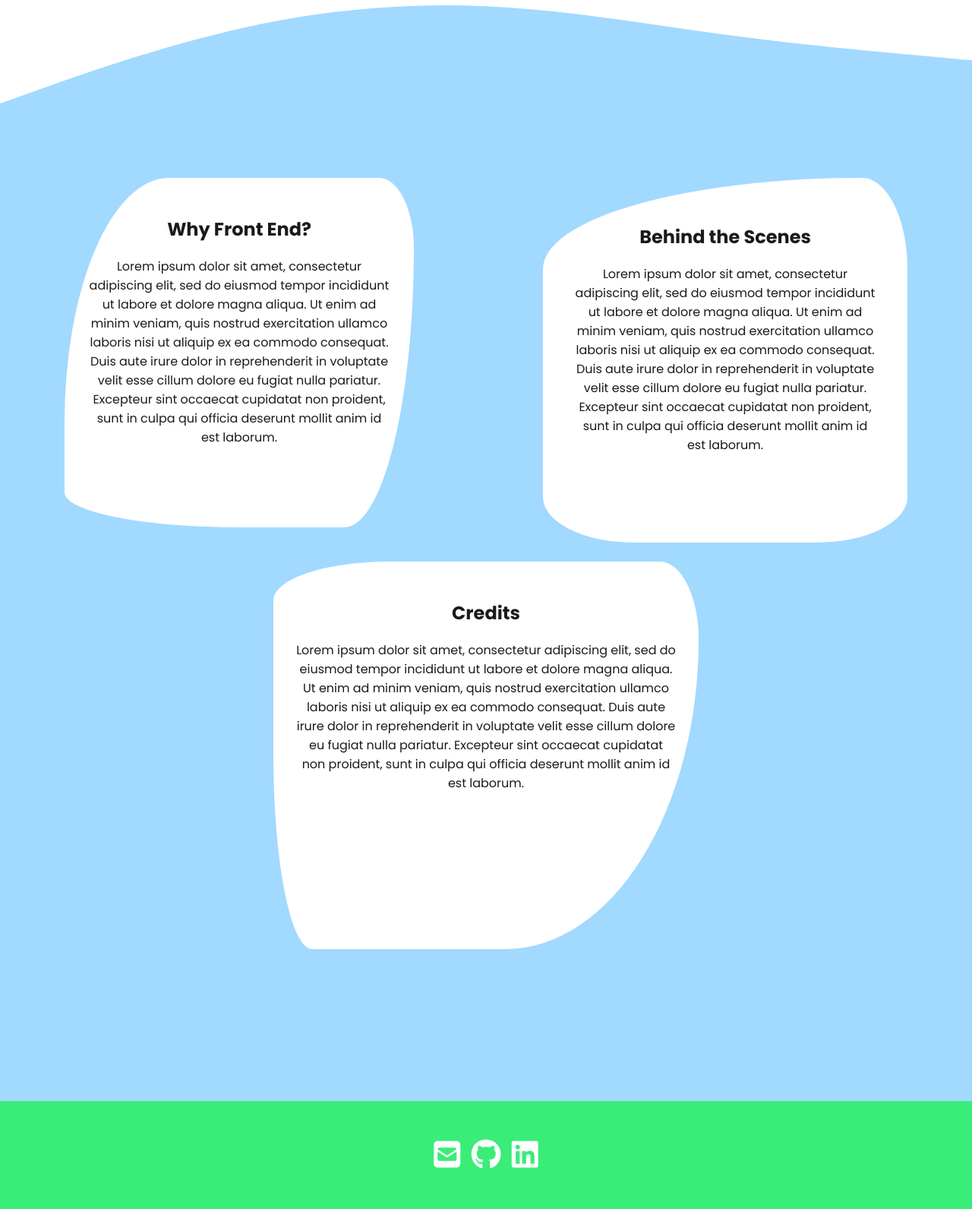
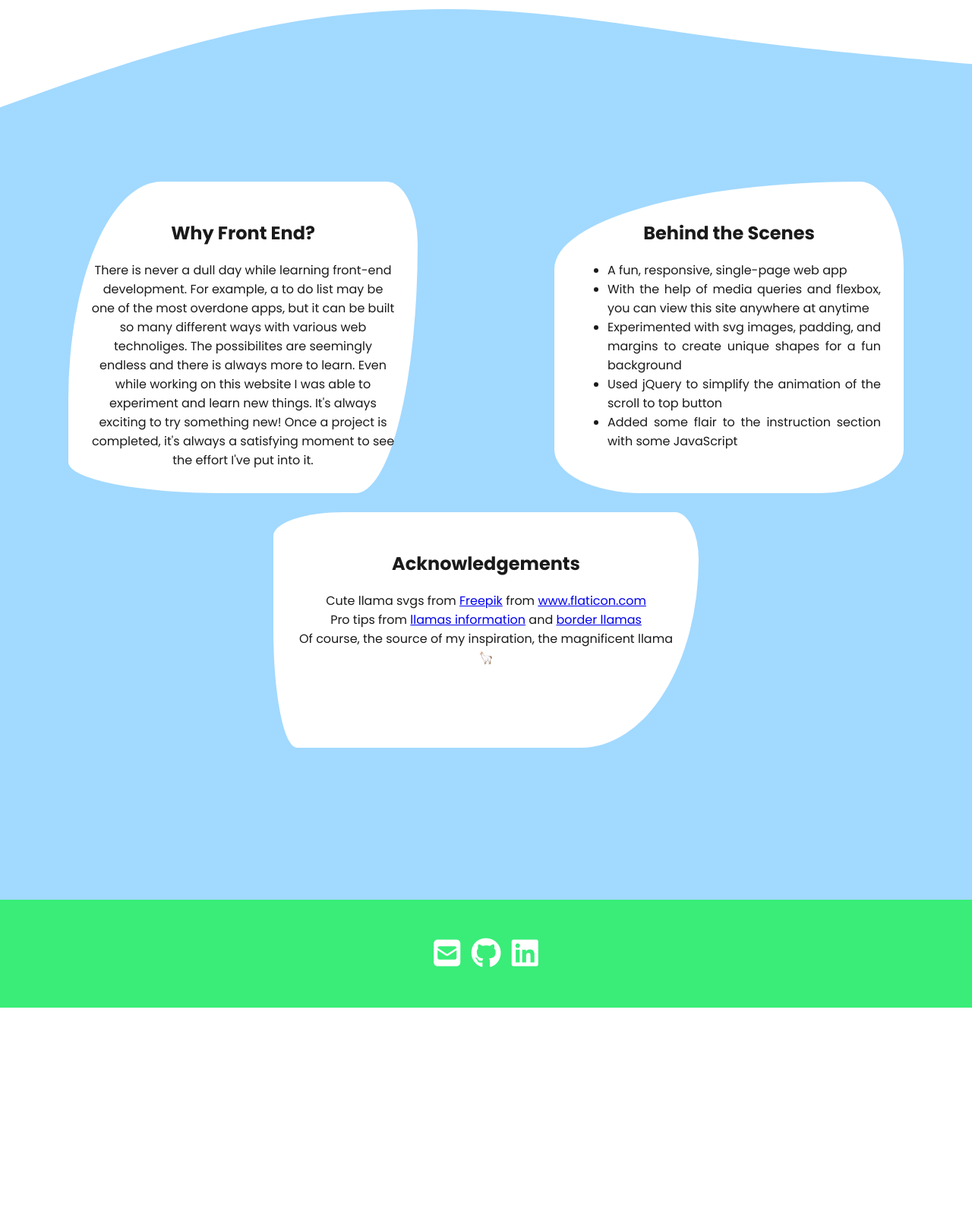
Before and after one commit to kimela1/llama-trainer, a PHP site: page / in a window 1280 px wide. Shown: the part 1847-3438 px from the top of the page at 76% size. After the commit the page ends 3173 px from the top, so only its background shows below. Run offline with PHP 8.4, Linux system fonts and the light colour scheme; some libraries are stand-ins or nearby versions.

Commit message:
optimize optimize optimize

```diff
--- a/css/main.css
+++ b/css/main.css
@@ -27,7 +27,7 @@ svg {
   border-bottom-right-radius: 200px 300px;
 }
 .header-container h4 {
-  font-size: 22px;
+  font-size: 25px;
   font-weight: 600;
 }
 .header-container h1 {
@@ -35,7 +35,7 @@ svg {
   font-weight: 600;
 }
 .header-container p {
-  color: rgba(255, 254, 254, 0.719);
+  color: rgba(255, 254, 254, 0.87);
   padding: 0 310px 0;
 }
 .header-container h4, h1, p {
@@ -151,7 +151,7 @@ svg {
 }
 .about-why {
   width: 400px;
-  height: 400px;
+  height: 350px;
   padding: 30px;
   border-bottom-left-radius: 500px 100px;
   border-bottom-right-radius: 200px 800px;
@@ -164,8 +164,8 @@ svg {
 }
 .about-bts {
   width: 400px;
-  height: 400px;
-  padding: 40px;
+  height: 350px;
+  padding: 30px;
   border-bottom-left-radius: 200px 100px;
   border-bottom-right-radius: 200px 100px;
   border-top-left-radius: 700px 200px;
@@ -175,9 +175,12 @@ svg {
   align-items: center;
   text-align: center;
 }
+.about-bts li {
+  text-align: justify;
+}
 .about-credits {
   width: 500px;
-  height: 450px;
+  height: 250px;
   padding: 30px;
   border-bottom-left-radius: 100px 500px;
   border-bottom-right-radius: 500px 800px;
@@ -190,7 +193,10 @@ svg {
 }
 @media (max-width: 480px) {
   .about-credits {
-  padding: 30p 50px 30px;
+    padding: 30p 50px 30px;
+  }
+  .about-bts, .about-why {
+    height: 450px;
   }
 }
 @media (max-width: 767px) {
@@ -198,12 +204,12 @@ svg {
     padding: 80px 0 200px;
   }
 }
-@media (max-width: 1000px) {
+@media (max-width: 1024px) {
   .about-bts, .about-credits {
     margin-top: 25px;
   }
 }
-@media (max-width: 1500px) {
+@media (min-width: 1025px) and (max-width: 1500px) {
   .about-credits {
     margin-top: 25px;
   }
--- a/index.html
+++ b/index.html
@@ -92,44 +92,46 @@
       <div class="about-why">
         <h2>Why Front End?</h2>
         <p>
-          Lorem ipsum dolor sit amet, consectetur adipiscing elit, sed do eiusmod tempor
-          incididunt ut labore et dolore magna aliqua. Ut enim ad minim veniam, quis
-          nostrud exercitation ullamco laboris nisi ut aliquip ex ea commodo consequat.
-          Duis aute irure dolor in reprehenderit in voluptate velit esse cillum dolore eu
-          fugiat nulla pariatur. Excepteur sint occaecat cupidatat non proident, sunt in
-          culpa qui officia deserunt mollit anim id est laborum.
+          There is never a dull day while learning front-end development. For example,
+          a to do list may be one of the most overdone apps, but it can be built
+          so many different ways with various web technoliges. The possibilites are
+          seemingly endless and there is always more to learn. Even while working on
+          this website I was able to experiment and learn new things. It's always exciting
+          to try something new! Once a project is completed, it's always a satisfying moment
+          to see the effort I've put into it.
         </p>
       </div>
       <div class="about-bts">
         <h2>Behind the Scenes</h2>
-        <p>
-          Lorem ipsum dolor sit amet, consectetur adipiscing elit, sed do eiusmod tempor
-          incididunt ut labore et dolore magna aliqua. Ut enim ad minim veniam, quis
-          nostrud exercitation ullamco laboris nisi ut aliquip ex ea commodo consequat.
-          Duis aute irure dolor in reprehenderit in voluptate velit esse cillum dolore eu
-          fugiat nulla pariatur. Excepteur sint occaecat cupidatat non proident, sunt in
-          culpa qui officia deserunt mollit anim id est laborum.
-        </p>
+        <ul>
+          <li>A fun, responsive, single-page web app</li>
+          <li>With the help of media queries and flexbox, you can view this site anywhere at anytime</li>
+          <li>Experimented with svg images, padding, and margins to create unique shapes for a fun background</li>
+          <li>Used jQuery to simplify the animation of the scroll to top button</li>
+          <li>Added some flair to the instruction section with some JavaScript</li>
+        </ul>
       </div>
       <div class="about-credits">
-        <h2>Credits</h2>
-        <p>
-          Lorem ipsum dolor sit amet, consectetur adipiscing elit, sed do eiusmod tempor
-          incididunt ut labore et dolore magna aliqua. Ut enim ad minim veniam, quis
-          nostrud exercitation ullamco laboris nisi ut aliquip ex ea commodo consequat.
-          Duis aute irure dolor in reprehenderit in voluptate velit esse cillum dolore eu
-          fugiat nulla pariatur. Excepteur sint occaecat cupidatat non proident, sunt in
-          culpa qui officia deserunt mollit anim id est laborum.
-        </p>
+        <h2>Acknowledgements</h2>
+        Cute llama svgs from
+          <a href="https://www.flaticon.com/authors/freepik" title="Freepik">Freepik</a>
+          from
+          <a href="https://www.flaticon.com/" title="Flaticon">www.flaticon.com</a> <br>
+        Pro tips from
+          <a href="http://www.llamas-information.com/llama-training/llama-training-what-you-should-teach-your-llamas/">llamas information</a>
+          and
+          <a href="http://www.borderllamas.com/llama%20training%20tips.htm">border llamas</a> <br>
+          Of course, the source of my inspiration, the magnificent llama <br>
+          🦙
       </div>
     </div>
     <!-- End of About the Website -->
 
     <!-- Footer -->
     <footer>
-      <a href="http://google.com/"><i class="fas fa-envelope-square"></i></a>
-      <a href="http://google.com/"><i class="fab fa-github"></i></a>
-      <a href="http://google.com/"><i class="fab fa-linkedin"></i></a>
+      <a href="mailto:kimela@oregonstate.edu"><i class="fas fa-envelope-square"></i></a>
+      <a href="https://github.com/kimela1"><i class="fab fa-github"></i></a>
+      <a href="https://www.linkedin.com/in/elaineskim/"><i class="fab fa-linkedin"></i></a>
     </footer>
     <!-- End of Footer -->
 
```
